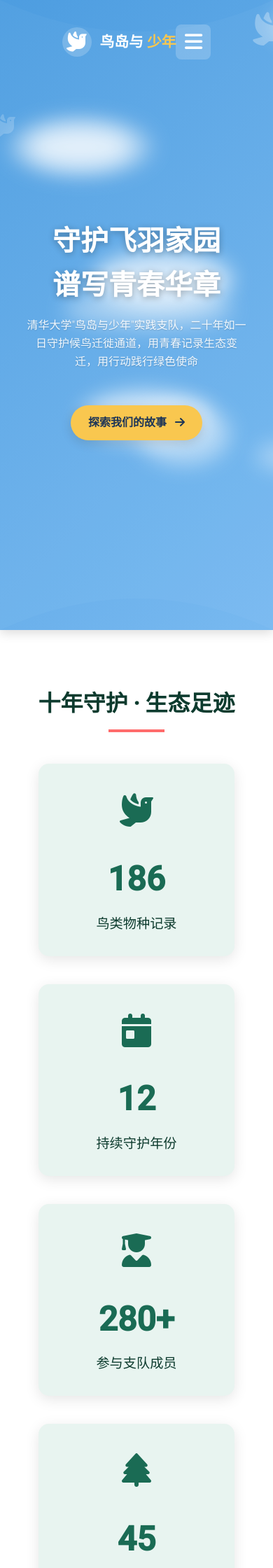
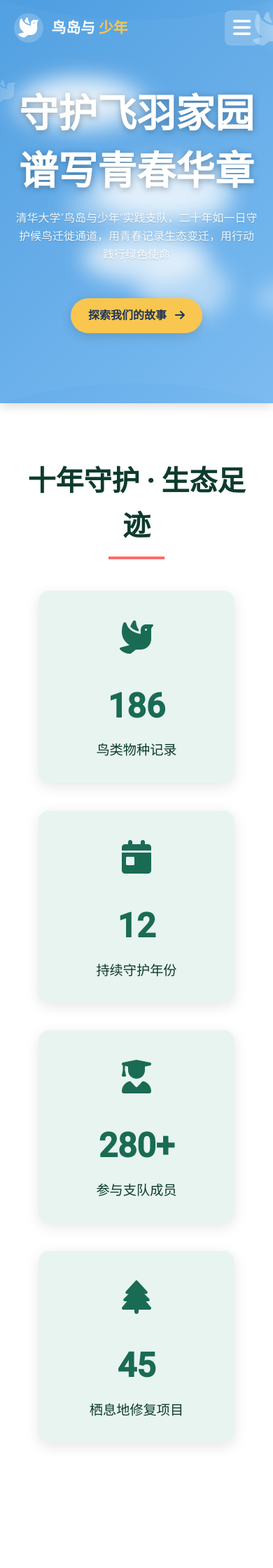
Before and after one commit to zf-li23/tsinghua_birdisland.github.io, a Jekyll site: the page built from index.html, in a window 390 px wide. Shown: the top 2240 px of the page at 70% size. Built offline with Jekyll 4.4.1, drawn with Linux system fonts in a browser that asks for light colours.

Commit message:
Update style_home.css

```diff
--- a/assets/css/style_home.css
+++ b/assets/css/style_home.css
@@ -13,22 +13,12 @@
     box-sizing: border-box;
 }
 
-        body {
+body {
     font-family: 'Roboto', 'Noto Serif SC', sans-serif;
     color: var(--text);
     line-height: 1.6;
     background: linear-gradient(135deg, #e8f4f0 0%, #d1e8e2 100%);
     overflow-x: hidden;
-}
-
-.header {
-    background: linear-gradient(rgba(10, 40, 30, 0.8), rgba(10, 40, 30, 0.9)), url('https://images.unsplash.com/photo-1501862700950-18382cd41497?ixlib=rb-4.0.3') center/cover;
-    color: white;
-    min-height: 100vh;
-    display: flex;
-    flex-direction: column;
-    position: relative;
-    padding: 20px 5%;
 }
 
 .navbar {
@@ -37,26 +27,6 @@
     align-items: center;
     padding: 20px 0;
     z-index: 10;
-}
-
-.logo {
-    display: flex;
-    align-items: center;
-}
-
-.logo-icon {
-    font-size: 2.5rem;
-    color: var(--accent);
-    margin-right: 10px;
-}
-
-.logo-text {
-    font-size: 1.8rem;
-    font-weight: 700;
-}
-
-.logo-text span {
-    color: var(--accent);
 }
 
 .nav-links {
@@ -303,116 +273,3 @@
 .gallery-item:hover .gallery-caption {
     transform: translateY(0);
 }
-
-.footer {
-    background: var(--dark);
-    color: white;
-    padding: 70px 5% 40px;
-}
-
-.footer-grid {
-    display: grid;
-    grid-template-columns: repeat(auto-fit, minmax(250px, 1fr));
-    gap: 40px;
-    max-width: 1200px;
-    margin: 0 auto 50px;
-}
-
-.footer-column h3 {
-    font-size: 1.5rem;
-    margin-bottom: 25px;
-    position: relative;
-    display: inline-block;
-}
-
-.footer-column h3:after {
-    content: "";
-    position: absolute;
-    bottom: -8px;
-    left: 0;
-    width: 50px;
-    height: 3px;
-    background: var(--accent);
-}
-
-.footer-links {
-    list-style: none;
-}
-
-.footer-links li {
-    margin-bottom: 15px;
-}
-
-.footer-links a {
-    color: #ccc;
-    text-decoration: none;
-    transition: all 0.3s;
-}
-
-.footer-links a:hover {
-    color: white;
-    padding-left: 5px;
-}
-
-.contact-info {
-    display: flex;
-    align-items: center;
-    margin-bottom: 15px;
-}
-
-.contact-icon {
-    margin-right: 15px;
-    color: var(--accent);
-}
-
-.social-links {
-    display: flex;
-    gap: 15px;
-    margin-top: 20px;
-}
-
-.social-icon {
-    display: flex;
-    align-items: center;
-    justify-content: center;
-    width: 40px;
-    height: 40px;
-    border-radius: 50%;
-    background: rgba(255, 255, 255, 0.1);
-    color: white;
-    font-size: 1.2rem;
-    transition: all 0.3s;
-}
-
-.social-icon:hover {
-    background: var(--accent);
-    transform: translateY(-5px);
-}
-
-.copyright {
-    text-align: center;
-    padding-top: 30px;
-    border-top: 1px solid rgba(255, 255, 255, 0.1);
-    max-width: 1200px;
-    margin: 0 auto;
-    color: #aaa;
-    font-size: 0.9rem;
-}
-
-@media (max-width: 768px) {
-    .hero h1 {
-        font-size: 2.5rem;
-    }
-
-    .hero p {
-        font-size: 1.2rem;
-    }
-
-    .nav-links {
-        display: none;
-    }
-
-    .section-title {
-        font-size: 2rem;
-    }
-}
```
